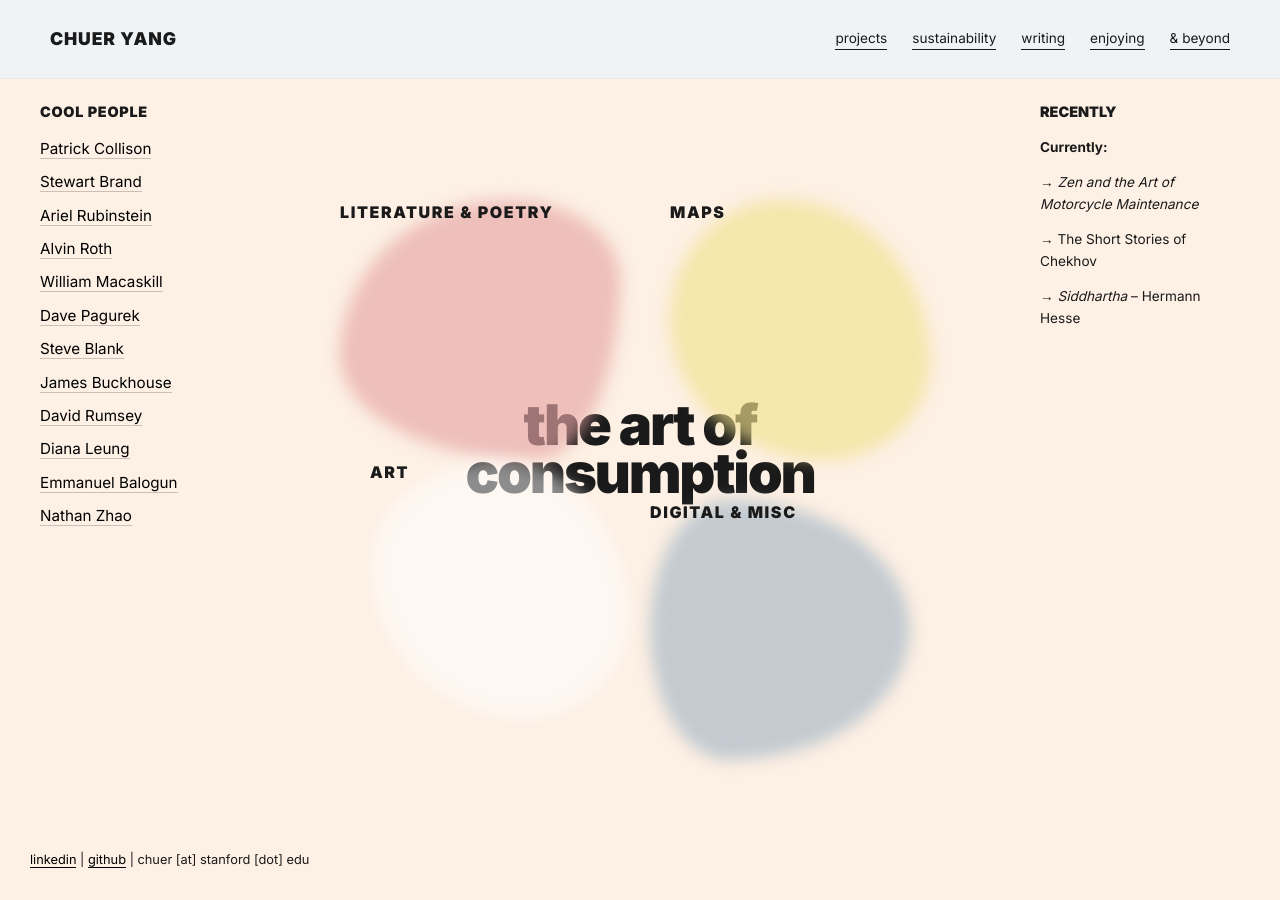
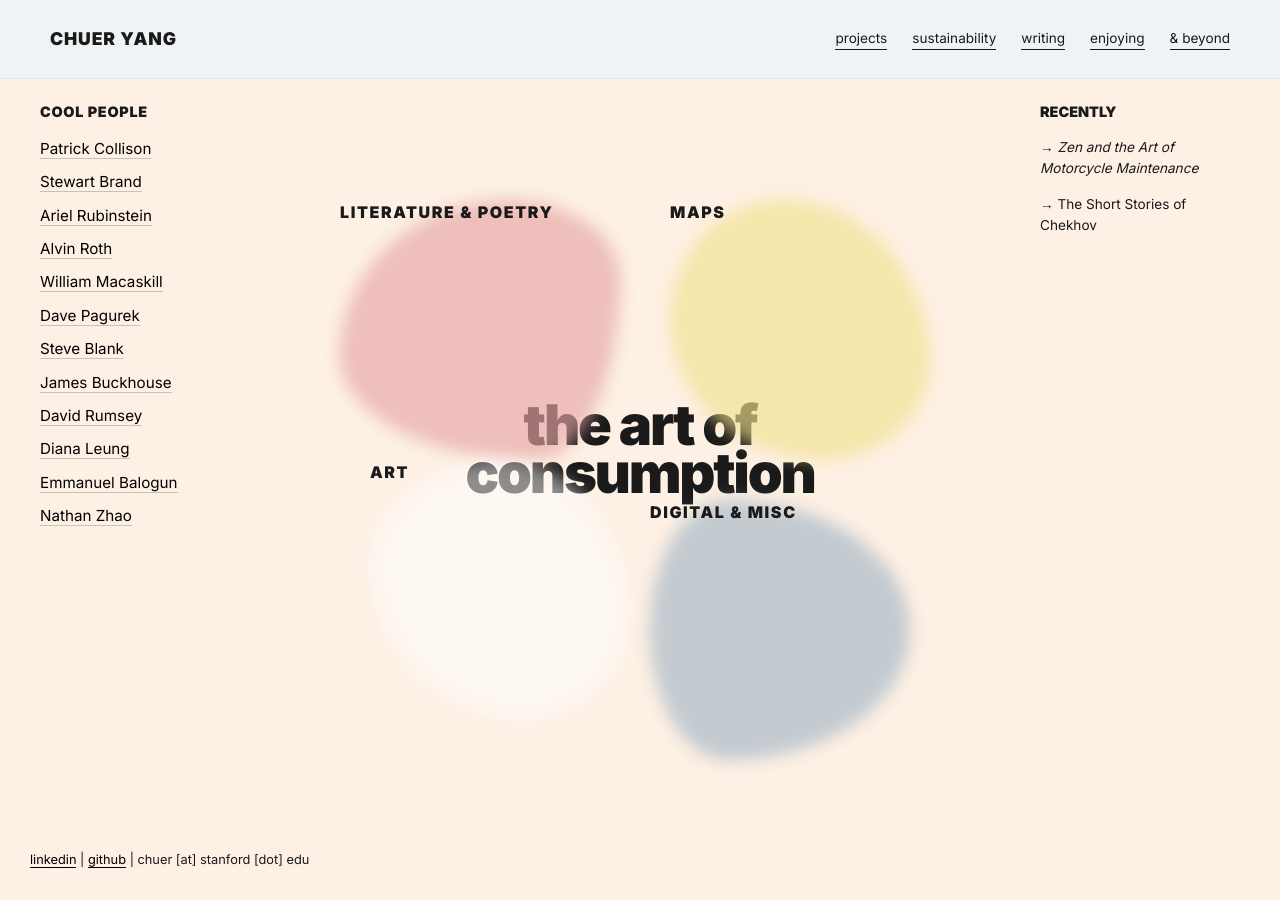
Before and after one commit to chuery/chuer, a Jekyll site: the page enjoying.html, which Jekyll copies as it is, in a window 1280 px wide. Built offline with Jekyll 4.4.1, drawn with Linux system fonts in a browser that asks for light colours.

Commit message:
updates to enjoying

```diff
--- a/enjoying.html
+++ b/enjoying.html
@@ -230,10 +230,8 @@
 
     <div class="recently-section">
         <h2>RECENTLY</h2>
-        <p><strong>Currently:</strong></p>
         <p>→ <em>Zen and the Art of Motorcycle Maintenance</em></p>
         <p>→ The Short Stories of Chekhov</p>
-        <p>→ <em>Siddhartha</em> – Hermann Hesse</p>
     </div>
 
     <div class="map-anchor">
@@ -281,7 +282,7 @@
                 <h2>CARTOGRAPHY</h2>
                 <div class="two-column-grid">
                     <div class="column">
-                        <p>Thanks to Professor Wigen and David Rumsey.</p>
+                        <p>Thanks to Professor Wigen and David Rumsey!</p>
                         <h3>Foundations</h3>
                         <ul>
                             <li><a href="https://www.davidrumsey.com/" target="_blank">Rumsey Map Collection</a></li>
```
Also changed, not shown: other parts of enjoying.html (+6 -3 lines).
